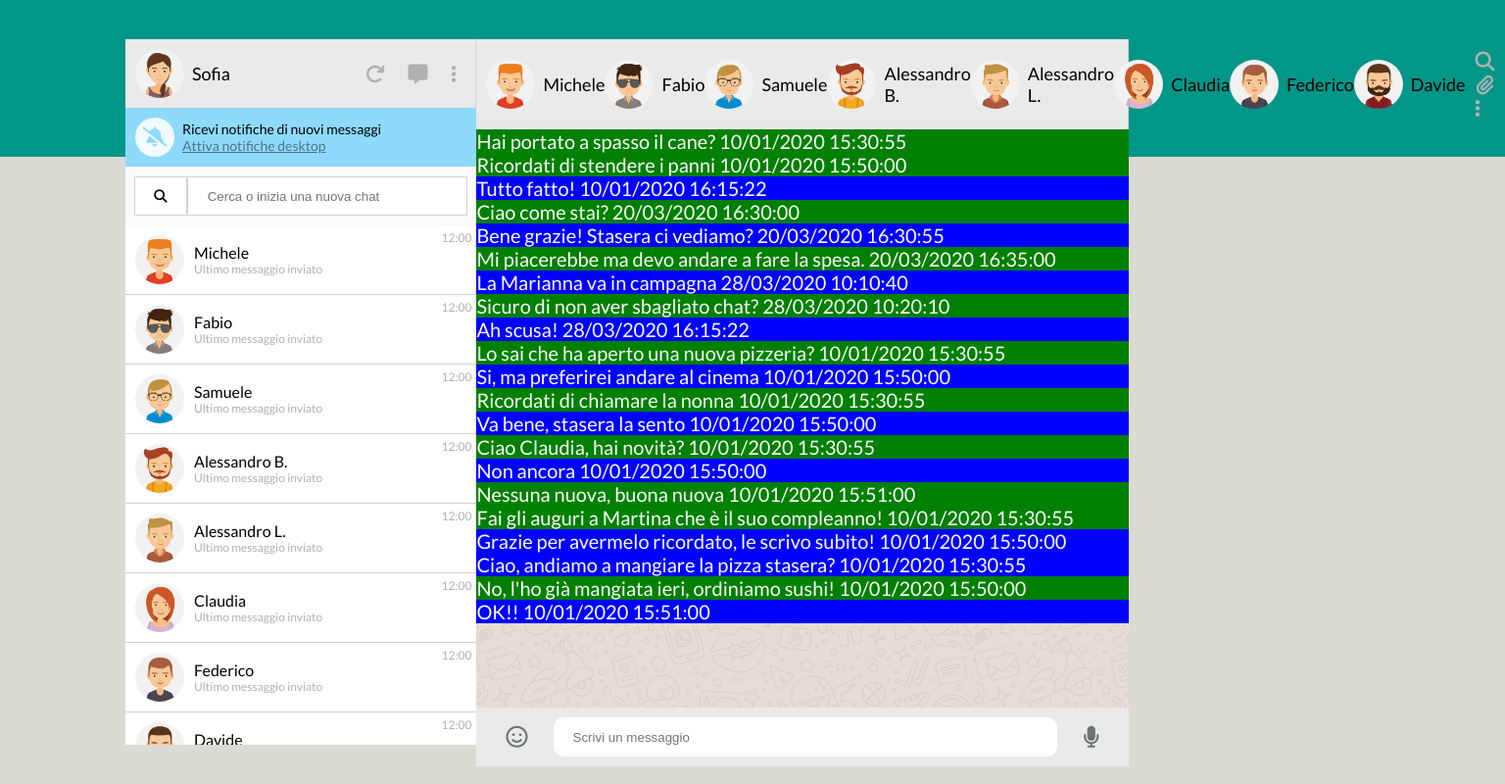
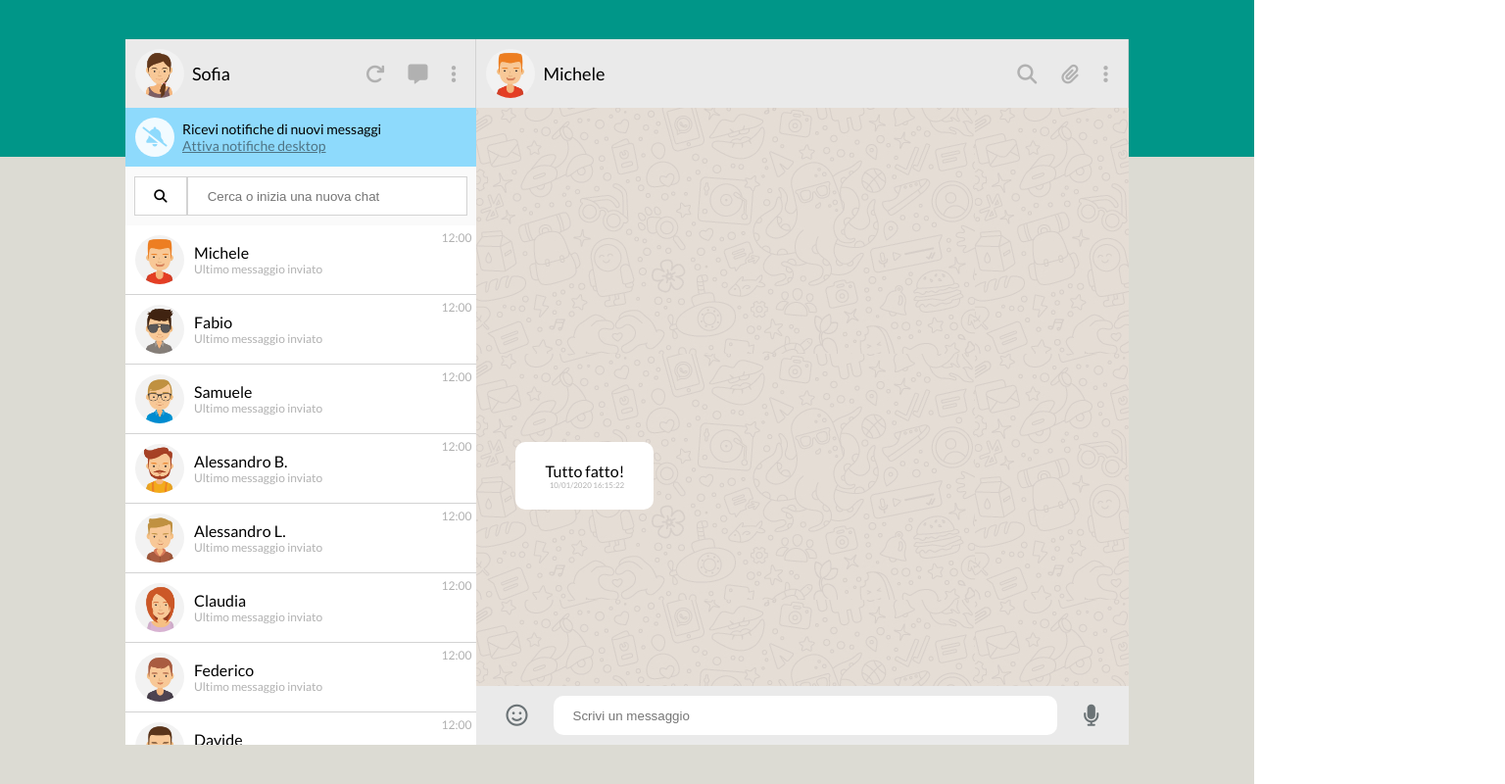
Before and after one commit to Nothung429/vue-boolzapp, a plain HTML site: page index.html in a window 1280 px wide. Shown: the whole page at 98% size, 1536 px wide, since content can reach past the window. Drawn offline with nearby package versions, Linux system fonts and the light colour scheme.

Commit message:
add & fix

```diff
--- a/css/style.css
+++ b/css/style.css
@@ -138,15 +138,31 @@ i:hover {
     overflow-y: auto;
     background-image: url(../img/mine.jpg);
 }
+.message {
+    display: flex;
+}
+.sended ,.received {
+    padding: 20px 30px;
+    margin: 10px 40px;
+    max-width: 40%;
+    border-radius: 10px;
+    display: flex;
+    flex-direction: column;
+
+}
+.sended span, .received span {
+    display: flex;
+    justify-content: flex-end;
+    font-size: 8px;
+    padding: 0;
+    color: #b1b1b1;
+}
 .sended {
-    font-size: 20px;
-    color: #fff;
-    background-color: green;
+    margin-left: 680px;
+    background-color: #d5f9ba;
 }
 .received {
-    font-size: 20px;
-    color: #fff;
-    background-color: blue;
+    background-color: #fff;
 }
 /*------ right column writing area ------*/
 .writing-area {
--- a/index.html
+++ b/index.html
@@ -62,9 +62,9 @@
             <!------ RIGHT COLUMN ------>
             <section class="col-right">
                 <div class="user">
-                    <div class="profile" v-for="(contact, index) in contacts">
-                        <img :src="`img/avatar${contact.avatar}.jpg`" alt="contact-img">
-                        <span>{{contact.name}}</span>
+                    <div class="profile">
+                        <img :src="`img/avatar${contacts[arrayPosition].avatar}.jpg`" alt="contact-img">
+                        <span>{{contacts[arrayPosition].name}}</span>
                     </div>
                     <div class="profile-icon">
                         <i class="fa-solid fa-magnifying-glass"></i>
@@ -73,13 +73,11 @@
                     </div>
                 </div>
                 <div class="message-area">
-                    <template class="message" v-for="(contact, index) in contacts">
-                        <div v-for="(text, index) in contact.messages">
-                            <p :class="text.status === 'sent' ? 'sended':'received'">
-                                {{text.message}} <span>{{text.date}}</span>
-                            </p>
-                        </div>
-                    </template>
+                    <div class="message" v-for="(text, index) in contacts[arrayPosition].messages">
+                        <p :class="text.status === 'sent' ? 'sended':'received'">
+                            {{text.message}} <span>{{text.date}}</span>
+                        </p>
+                    </div>
                 </div>
                 <div class="writing-area">
                     <i class="fa-regular fa-face-smile"></i>
@@ -93,7 +91,6 @@
     </body>
 
 </html>
-<!-- :class="text.status === sent ? 'sended':'received'" -->
 
 <!-- Milestone 1
     1. Replica della grafica con la possibilità di avere messaggi scritti dall’utente (verdi) e dall’interlocutore (bianco) assegnando due classi CSS diverse
```
